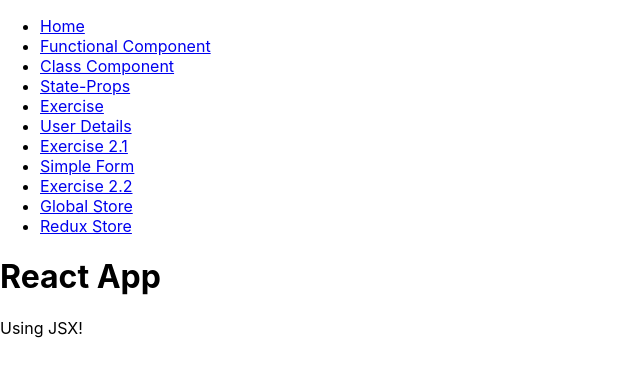
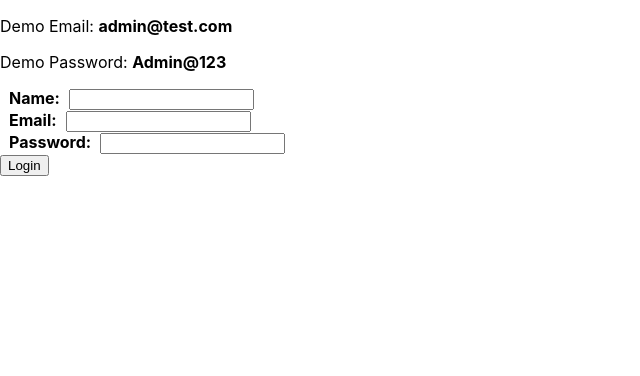
Before and after one commit to nikunjp-tatva/react-training, a React (Create React App) app: page / in a window 1280 px wide. Shown: the top 376 px of the page, without its empty margins (0-640 px from the left). Built offline with nearby package versions, Linux system fonts and the light colour scheme.

Commit message:
add authentication

```diff
--- a/src/App.js
+++ b/src/App.js
@@ -1,20 +1,22 @@
 import { useMemo, useState } from "react";
-
 
 import { GlobalContext } from "./components/contexts/GlobalContext";
 import { Provider } from "react-redux";
 import { store } from "./redux/store/store";
-import RouterComponent from "./components/functional/RouterComponent";
+import Login from "./pages/Login";
+import { AuthProvider } from "./components/contexts/AuthContext";
 
 function App() {
   const [theme, setTheme] = useState("dark");
   const globalContext = useMemo(() => ({ theme, setTheme }), [theme]);
   return (
+    <AuthProvider>
     <Provider store={store}>
       <GlobalContext.Provider value={globalContext}>
-       < RouterComponent />
+       < Login />
       </GlobalContext.Provider>
     </Provider>
+    </AuthProvider>
   );
 }
 
--- /dev/null
+++ b/src/components/contexts/AuthContext.js
@@ -0,0 +1,28 @@
+import React, { createContext, useState, useContext, useMemo } from "react";
+
+export const AuthContext = createContext();
+
+export const AuthProvider = ({ children }) => {
+  const [isLoggedIn, setIsLoggedIn] = useState(false);
+  const [loggedInUserDetails, setLoggedInUserDetails] = useState(null);
+
+  const login = (values) => {
+    setLoggedInUserDetails(values);
+    setIsLoggedIn(true);
+  };
+
+  const logout = () => {
+    setIsLoggedIn(false);
+    setLoggedInUserDetails(null);
+  };
+  const authContext = useMemo(
+    () => ({ isLoggedIn, login, logout, loggedInUserDetails }),
+    [isLoggedIn, loggedInUserDetails]
+  );
+
+  return (
+    <AuthContext.Provider value={authContext}>{children}</AuthContext.Provider>
+  );
+};
+
+export const useAuth = () => useContext(AuthContext);
--- /dev/null
+++ b/src/components/form/LoginForm.js
@@ -0,0 +1,85 @@
+import React from "react";
+import { Formik, Form, Field, ErrorMessage } from "formik";
+import * as Yup from "yup";
+
+const validationSchema = Yup.object().shape({
+  name: Yup.string().required("Name is required"),
+  email: Yup.string().email("Invalid email").required("Email is required"),
+  password: Yup.string()
+    .required("Password is required")
+    .min(8, "Password must be at least 8 characters"),
+});
+
+const initialValues = {
+  name: "",
+  email: "",
+  password: "",
+};
+
+const LoginForm = (props) => {
+
+  const onSubmit = (values, action) => {
+    const { email, password } = values;
+    if (email !== "admin@test.com" || password !== "Admin@123") {
+      alert("Invalid email or password");
+    } else {
+      props.loginHandler(values);
+      action.resetForm();
+    }
+  };
+  return (
+    <>
+      <p>
+        Demo Email: <b>admin@test.com</b>
+      </p>
+      <p>
+        Demo Password: <b>Admin@123</b>
+      </p>
+      <Formik
+        initialValues={initialValues}
+        validationSchema={validationSchema}
+        onSubmit={onSubmit}
+      >
+        <Form>
+        <div>
+            <label htmlFor="name"> &nbsp; <b>Name:</b> &nbsp;</label>
+            <Field type="text" name="name" />
+            <ErrorMessage
+              name="name"
+              component="div"
+              style={{ color: "red" }}
+            />
+          </div>
+
+          <div>
+            <label htmlFor="email">
+              &nbsp; <b>Email:</b> &nbsp;
+            </label>
+            <Field type="email" name="email" />
+            <ErrorMessage
+              name="email"
+              component="div"
+              style={{ color: "red" }}
+            />
+          </div>
+
+          <div>
+            <label htmlFor="password">
+              &nbsp; <b>Password:</b> &nbsp;
+            </label>
+            <Field type="password" name="password" />
+            <ErrorMessage
+              name="password"
+              component="div"
+              style={{ color: "red" }}
+            />
+          </div>
+
+          <button type="submit"> Login</button>
+        </Form>
+      </Formik>
+    </>
+  );
+};
+
+export default LoginForm;
--- /dev/null
+++ b/src/pages/Login.js
@@ -0,0 +1,31 @@
+import React from "react";
+
+import { useAuth } from "../components/contexts/AuthContext";
+import RouterComponent from "../components/functional/RouterComponent";
+import LoginForm from "../components/form/LoginForm";
+
+const Login = () => {
+  const { isLoggedIn, login, logout, loggedInUserDetails } = useAuth();
+
+  return (
+    <div>
+      {isLoggedIn ? (
+        <>
+          <div>
+            <p>
+              Welcome <b>{loggedInUserDetails.name}</b>
+            </p>
+            <button onClick={logout}>Log Out</button>
+          </div>
+          <RouterComponent />
+        </>
+      ) : (
+        <>
+          <LoginForm loginHandler={login} />
+        </>
+      )}
+    </div>
+  );
+};
+
+export default Login;
```
Also changed, not shown: src/components/form/FormikForm.js (+1 -8 lines).
